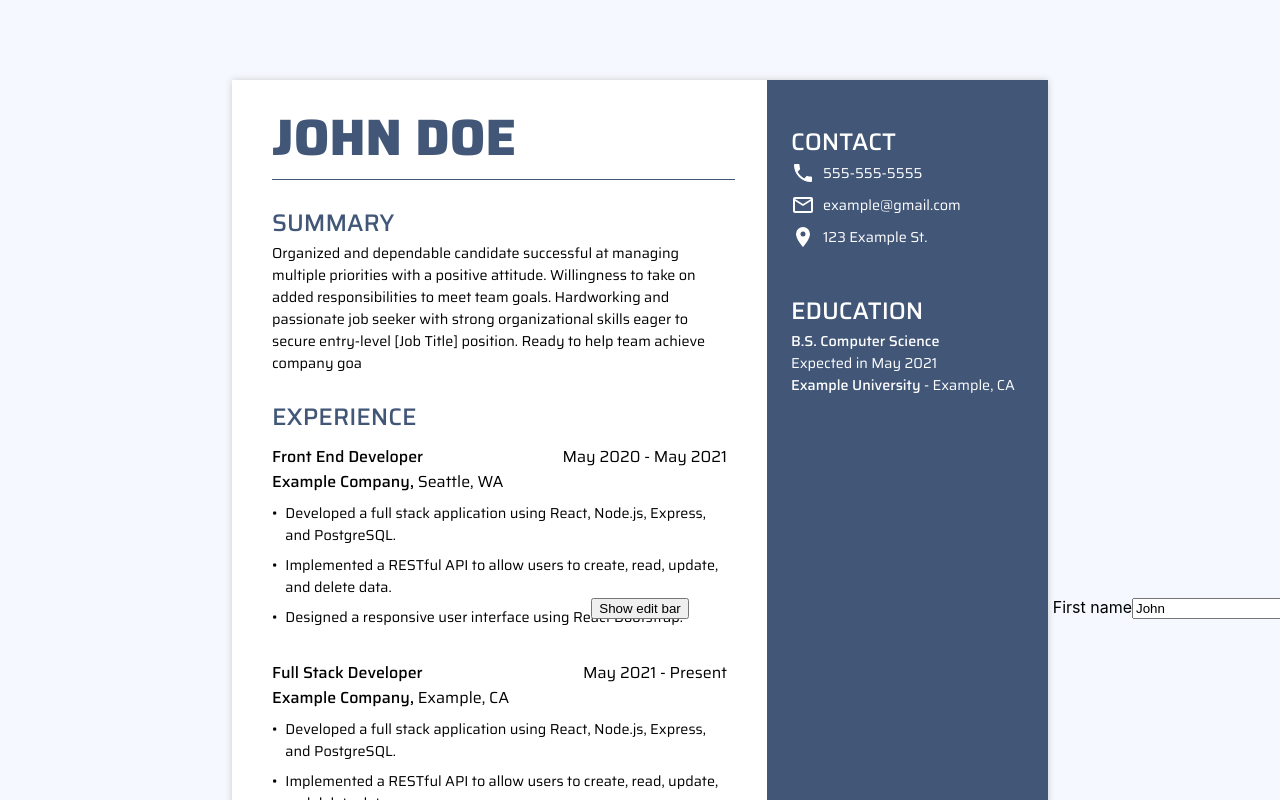
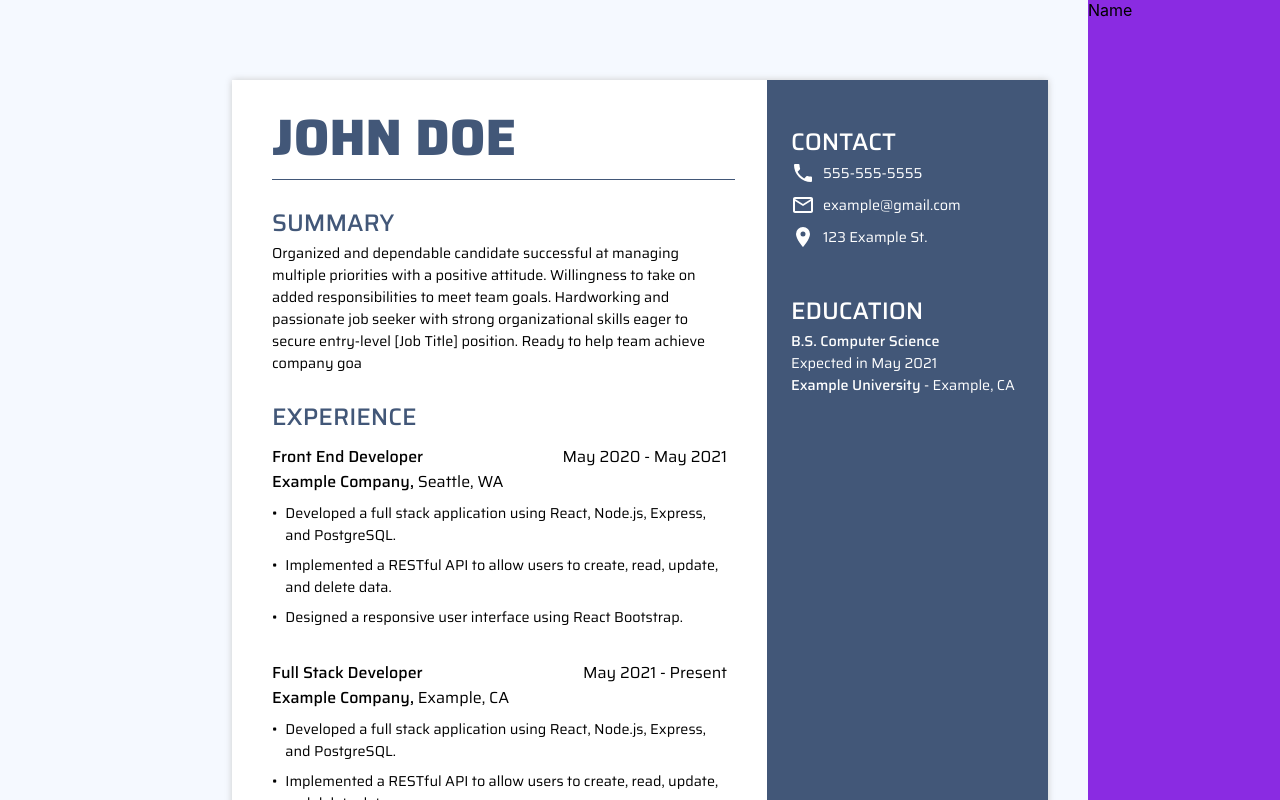
Before and after one commit to Alyoshka5/resume-builder, a React (Create React App) app: page / in a window 1280 px wide. Shown: the top 800 px of the page. Built offline with nearby package versions, Linux system fonts and the light colour scheme.

Commit message:
Add ability for user to open edit bar by clicking name

```diff
--- a/src/App.tsx
+++ b/src/App.tsx
@@ -1,7 +1,7 @@
 import './App.css';
 import Resume from './components/Resume';
 import EditBar from './components/EditBar'
-import { useState } from 'react';
+import { useState, useEffect } from 'react';
 import personInfo from './person_info';
 
 function App() {
@@ -10,15 +10,17 @@ function App() {
   const [education, setEducation] = useState(personInfo.education);
   const [summary, setSummary] = useState(personInfo.summary);
   const [experience, setExperience] = useState(personInfo.experience);
-  const [resumeXShift, setResumeXShift] = useState(0);
+  const [xShift, setXShift] = useState(0);
+  const [editBarOpen, setEditBarOpen] = useState(false);
+
+  useEffect(() => {
+    setXShift(editBarOpen ? 30 : 0);
+  }, [editBarOpen])
 
   return (
-    <div className='App'>
-      <Resume info={{name, contact, summary, education, experience}} xShift={resumeXShift} />
-      <EditBar name={name} onNameChange={setName} xShift={resumeXShift} />
-      <button style={{position: 'absolute'}} onClick={() => {
-        setResumeXShift(resumeXShift === 0 ? 300 : 0);
-      }}>Show edit bar</button>
+    <div className='App' style={{overflow: 'hidden'}}>
+      <Resume editBarOpen={editBarOpen} openEditBar={setEditBarOpen} info={{name, contact, summary, education, experience}} xShift={xShift} />
+      <EditBar name={name} onNameChange={setName} xShift={xShift} switchXShift={setXShift} />
     </div>
   );
 }
--- a/src/components/EditBar.tsx
+++ b/src/components/EditBar.tsx
@@ -1,9 +1,15 @@
 import '../styles/EditBar.css';
 import { EditBarProps } from '../types';
 
-export default function EditBar({ xShift, name, onNameChange }: EditBarProps) {
+export default function EditBar({ xShift, name, onNameChange, switchXShift }: EditBarProps) {
     return (
-        <div style={{right: `${xShift-300}px`}} className="edit-bar">
+        <div style={{right: `${xShift - 31}rem`}} className="edit-bar">
+            <div className="tags">
+                <div className="tag" onClick={() => {
+                    switchXShift(xShift === 0 ? 30 : 0)
+                }}>Name</div>
+            </div>
+            <div className="forms">
                 <form className="name-form">
                     <label htmlFor="first-name">First name</label>
                     <input type="text" value={name.first_name} name="first-name" id="first-name" onChange={(e) => onNameChange({...name, first_name: e.target.value})} />
@@ -11,5 +17,6 @@ export default function EditBar({ xShift, name, onNameChange }: EditBarProps) {
                     <input type="text" value={name.last_name} name="last-name" id="last-name" onChange={(e) => onNameChange({...name, last_name: e.target.value})} />
                 </form>
             </div>
+        </div>
     );
 }
--- a/src/components/Resume.tsx
+++ b/src/components/Resume.tsx
@@ -5,11 +5,11 @@ import { NameProps, SummaryProp, ExperienceProps, ContactProps, EducationProps,
 
 
 
-export default function Resume({ info, xShift }: ResumeProps) {
+export default function Resume({ info, xShift, editBarOpen, openEditBar }: ResumeProps) {
     return (
-        <div style={{right: `${xShift}px`}} className='resume'>
+        <div style={{right: `${xShift === 0 ? 0 : xShift - 10}rem`}} className='resume'>
             <div className='main-content'>
-                <Name name={info.name} />
+                <Name name={info.name} editBarOpen={editBarOpen} openEditBar={openEditBar} />
                 <Summary summary={info.summary} />
                 <Experience experience={info.experience} />
             </div>
@@ -22,10 +22,13 @@ export default function Resume({ info, xShift }: ResumeProps) {
 }
 
 
-function Name({ name }: NameProps) {
+function Name({ name, editBarOpen, openEditBar }: NameProps) {
     return (
         <div className='name component'>
-            <h1 className='name-header'>{name.first_name} {name.last_name}</h1>
+            <h1 className='name-header' onClick={() => {
+                openEditBar(!editBarOpen)
+                console.log(editBarOpen);
+            }} >{name.first_name} {name.last_name}</h1>
             <div className='divider'></div>
         </div>
     );
--- a/src/styles/EditBar.css
+++ b/src/styles/EditBar.css
@@ -1,6 +1,20 @@
 .edit-bar {
-    /* display: none; */
+    background-color: aquamarine;
+    height: 100%;
+    width: 43rem;
     position: fixed;
     right: -500px;
-    transition: 1s ease
+    top: 0;
+    transition: 1s ease;
+    display: flex;
 }
+
+.tags {
+    background-color: blueviolet;
+    width: 13rem;
+}
+
+.tag:hover {
+    cursor: pointer;
+    background-color: blue;
+}
```
Also changed, not shown: src/types.ts (+7 -0 lines). Lines whose indentation alone changed are shown as unchanged.
